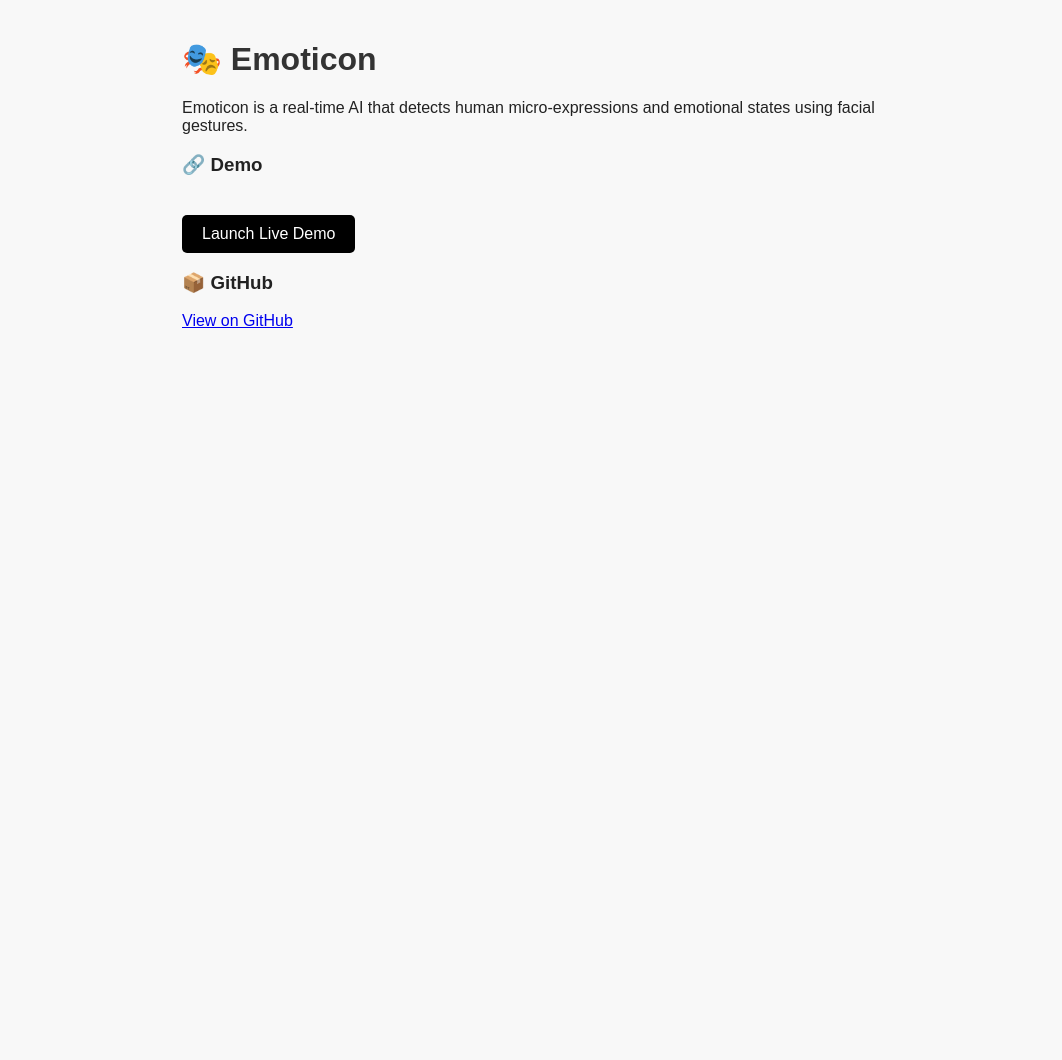
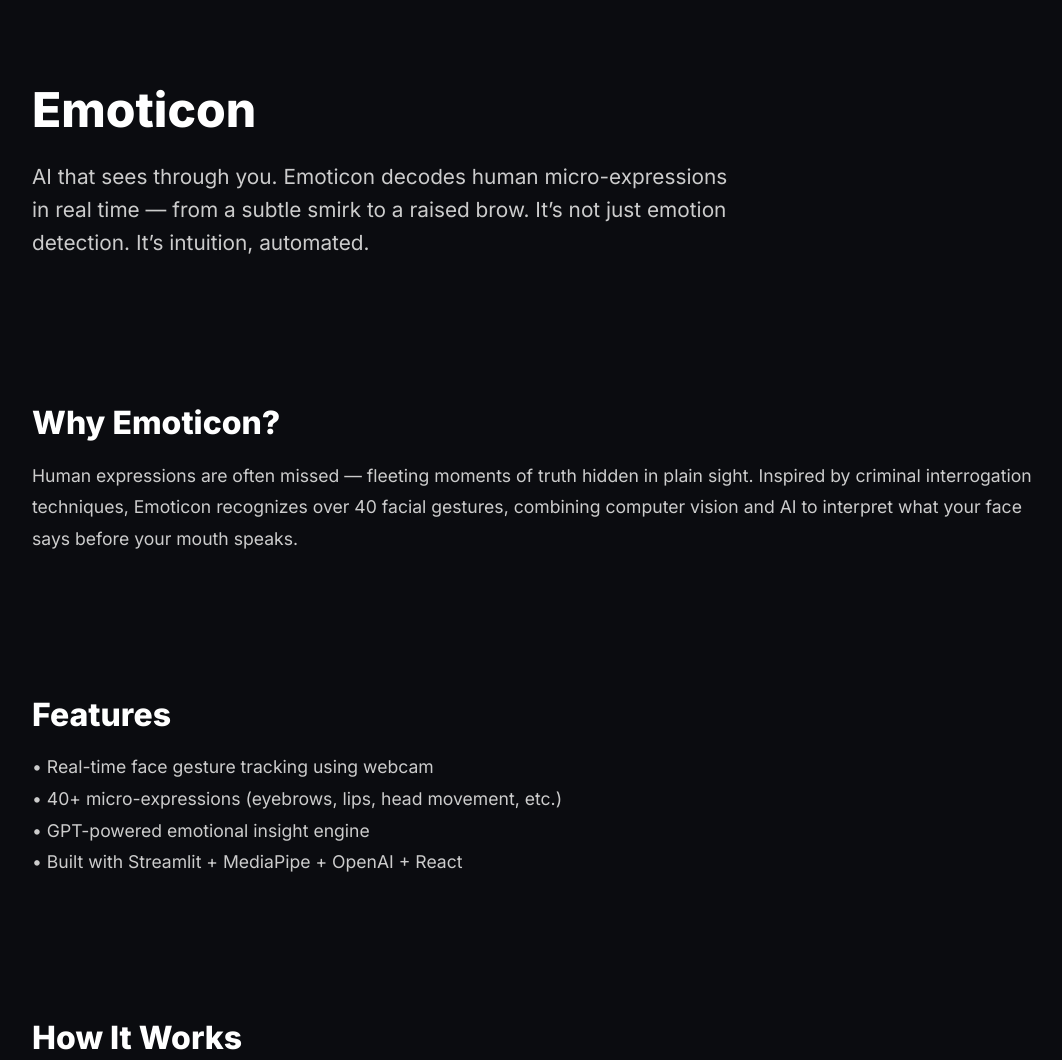
Before and after one commit to GarryCodespace/Emoticon-Website, a plain HTML site: page index.html in a window 1280 px wide. Shown: the top 1060 px of the page, without its empty margins (108-1170 px from the left). Before the commit the page ends 800 px from the top, so only its background shows below. Drawn offline with Linux system fonts and the light colour scheme.

Commit message:
Update index.html

```diff
--- a/index.html
+++ b/index.html
@@ -1,33 +1,102 @@
 <!DOCTYPE html>
 <html lang="en">
   <head>
-  <meta charset="UTF-8">
-  <title>Emoticon – Human Emotion AI</title>
+    <meta charset="UTF-8" />
+    <meta name="viewport" content="width=device-width, initial-scale=1.0" />
+    <title>Emoticon | Human Emotion Unveiled</title>
+    <link href="https://fonts.googleapis.com/css2?family=Inter:wght@400;600;800&display=swap" rel="stylesheet">
     <style>
-    body { font-family: sans-serif; margin: 40px; background: #f8f8f8; color: #222; }
-    h1 { color: #333; }
-    .container { max-width: 700px; margin: auto; }
-    .button {
-      background: black;
+      body {
+        margin: 0;
+        padding: 0;
+        font-family: 'Inter', sans-serif;
+        background-color: #0b0c10;
         color: white;
-      padding: 10px 20px;
+      }
+      header {
+        padding: 3rem 2rem;
+        max-width: 1000px;
+        margin: auto;
+      }
+      h1 {
+        font-size: 3rem;
+        font-weight: 800;
+        margin-bottom: 1rem;
+      }
+      p.lead {
+        font-size: 1.3rem;
+        font-weight: 400;
+        max-width: 700px;
+        line-height: 1.6;
+      }
+      section {
+        padding: 3rem 2rem;
+        max-width: 1000px;
+        margin: auto;
+      }
+      h2 {
+        font-size: 2rem;
+        margin-bottom: 1rem;
+      }
+      p {
+        font-size: 1.1rem;
+        line-height: 1.8;
+        color: #ccc;
+      }
+      footer {
+        text-align: center;
+        padding: 2rem;
+        font-size: 0.9rem;
+        color: #888;
+      }
+      a {
+        color: #4fd1c5;
         text-decoration: none;
-      border-radius: 5px;
-      display: inline-block;
-      margin-top: 20px;
+      }
+      a:hover {
+        text-decoration: underline;
       }
     </style>
   </head>
   <body>
-  <div class="container">
-    <h1>🎭 Emoticon</h1>
-    <p>Emoticon is a real-time AI that detects human micro-expressions and emotional states using facial gestures.</p>
+    <header>
+      <h1>Emoticon</h1>
+      <p class="lead">AI that sees through you. Emoticon decodes human micro-expressions in real time — from a subtle smirk to a raised brow. It’s not just emotion detection. It’s intuition, automated.</p>
+    </header>
 
-    <h3>🔗 Demo</h3>
-    <p><a href="https://share.streamlit.io/YOUR_USERNAME/emoticon/main/emoticon.py" class="button">Launch Live Demo</a></p>
+    <section>
+      <h2>Why Emoticon?</h2>
+      <p>
+        Human expressions are often missed — fleeting moments of truth hidden in plain sight. Inspired by criminal interrogation techniques, Emoticon recognizes over 40 facial gestures, combining computer vision and AI to interpret what your face says before your mouth speaks.
+      </p>
+    </section>
 
-    <h3>📦 GitHub</h3>
-    <p><a href="https://github.com/YOUR_USERNAME/emoticon">View on GitHub</a></p>
-  </div>
+    <section>
+      <h2>Features</h2>
+      <p>
+        • Real-time face gesture tracking using webcam<br/>
+        • 40+ micro-expressions (eyebrows, lips, head movement, etc.)<br/>
+        • GPT-powered emotional insight engine<br/>
+        • Built with Streamlit + MediaPipe + OpenAI + React
+      </p>
+    </section>
+
+    <section>
+      <h2>How It Works</h2>
+      <p>
+        You look at the camera. Our model sees facial landmarks. Expressions are matched. Emotional context is inferred. Insight is shown instantly.
+      </p>
+    </section>
+
+    <section>
+      <h2>What’s Next</h2>
+      <p>
+        Emoticon will grow into a fully-fledged emotional analytics platform — empowering researchers, UX designers, and humans who want to understand other humans better.
+      </p>
+    </section>
+
+    <footer>
+      © 2025 Emoticon AI. Inspired by faces. Built for understanding.
+    </footer>
   </body>
 </html>
```
Lines whose indentation alone changed are shown as unchanged.
